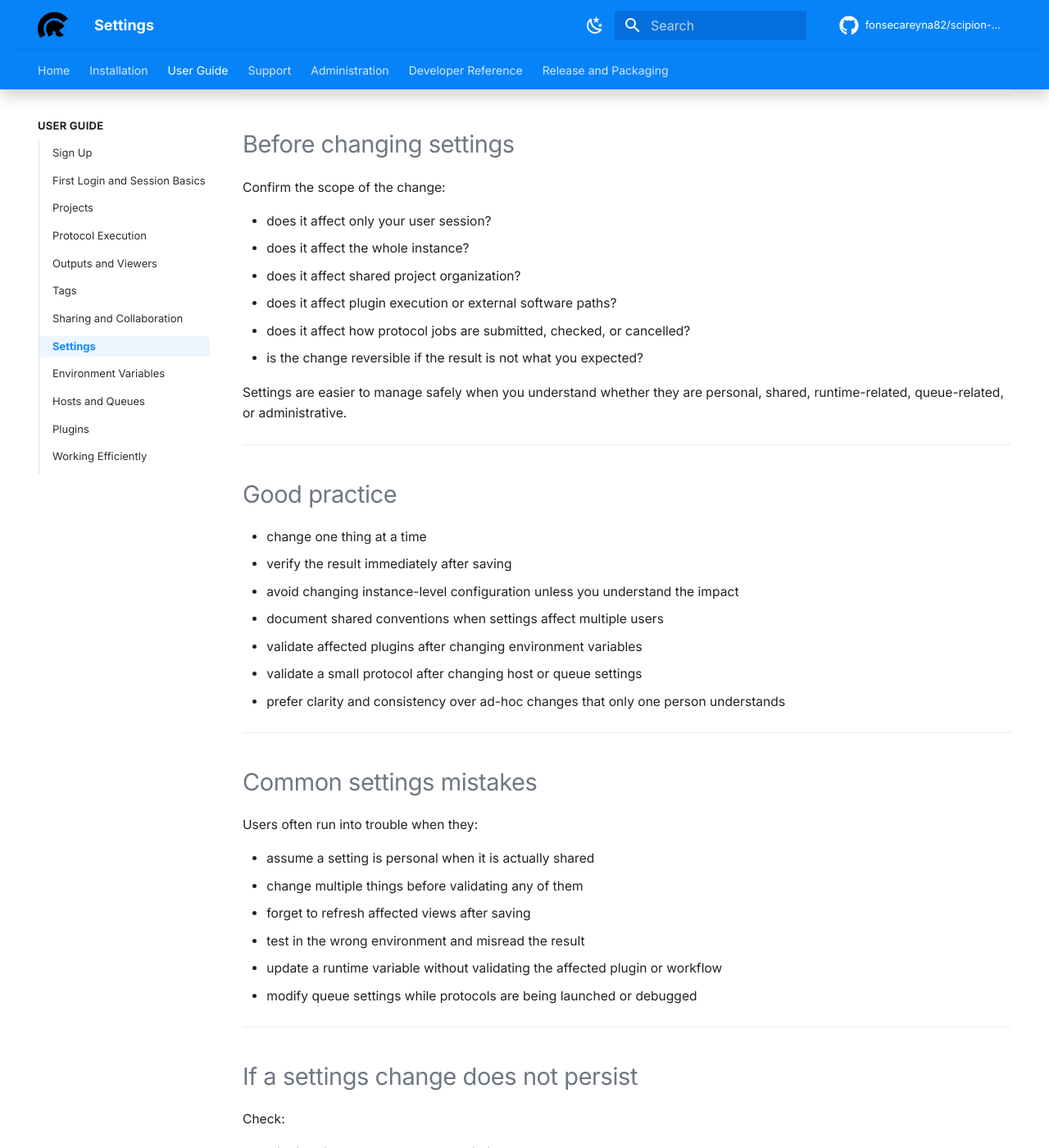
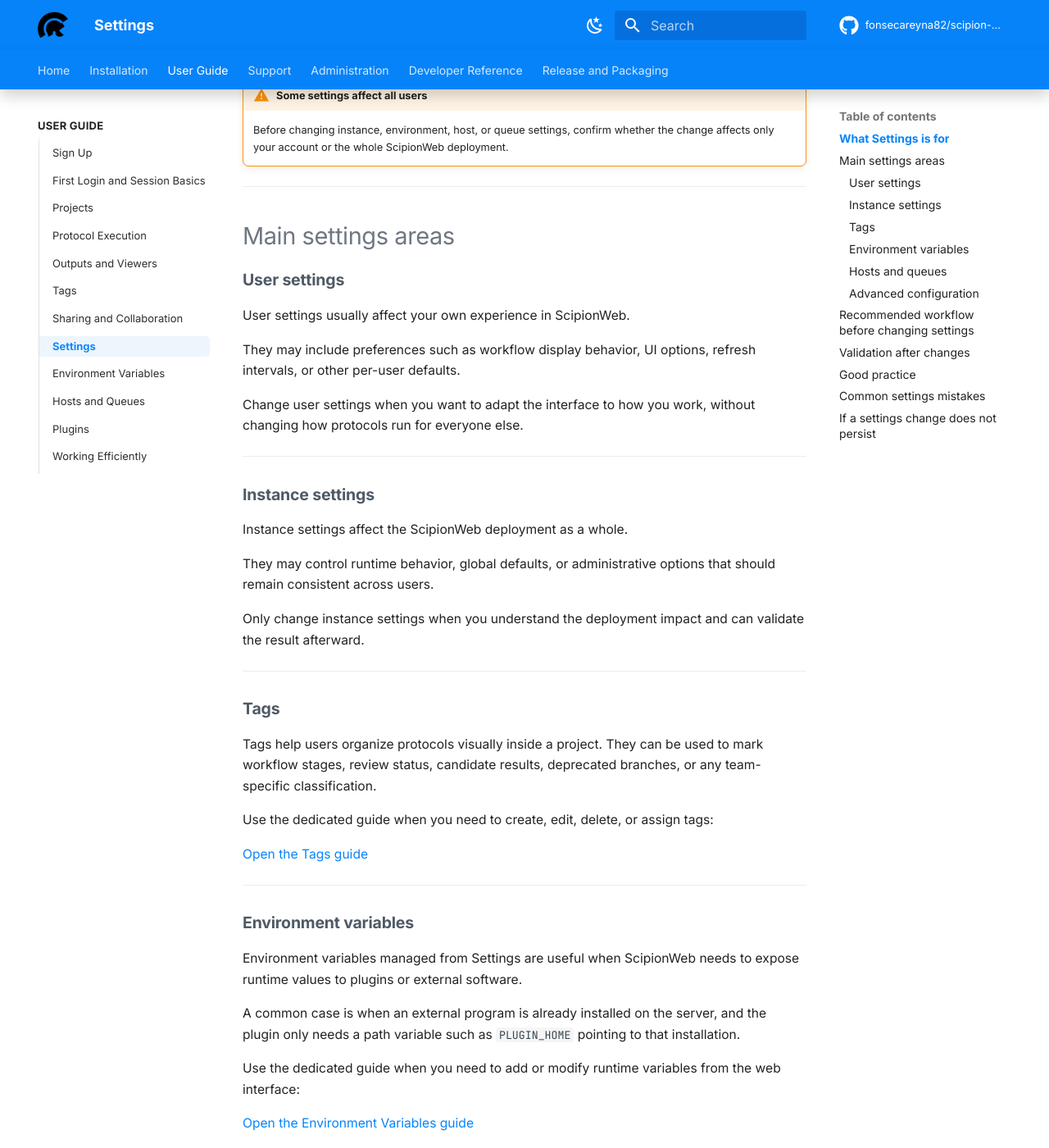
Before and after one commit to fonsecareyna82/scipion-docs, an MkDocs documentation site: the page built from docs/user-guide/settings.md, in a window 1280 px wide and 1400 px high, scrolled down 1130 px. Shown: the whole window at 82% size. Built offline with MkDocs 1.6.1 and Material for MkDocs 9.7.7, drawn with Linux system fonts in a browser that asks for light colours; comment, search, counter and statistics services are not loaded; the version menu is left out; some of the changed text lies outside the part shown.

Commit message:
Expand settings guide overview

```diff
--- a/docs/user-guide/settings.md
+++ b/docs/user-guide/settings.md
@@ -1,59 +1,134 @@
----
-hide:
-  - toc
----
-
 # Settings
 
-The Settings area centralizes configuration that affects your account, instance behavior, or shared UI conventions.
+The **Settings** area centralizes configuration that affects how ScipionWeb behaves for users, projects, plugins, protocol execution, and runtime integration with external systems.
+
+Use this page as the entry point for understanding what can be configured from the web interface and which dedicated guide to follow for each settings area.
 
 <img src="../../assets/images/screenshots/user-guide/settings-page.png" alt="Settings page" style="display:block;width:100%;max-width:980px;height:auto;margin:1.2rem auto 1.6rem;" />
 
-*Settings page with user, instance, and shared configuration areas.*
+*Settings page with user, instance, tags, environment, and host-related configuration areas.*
 
 ---
 
-## What you may find in Settings
+## What Settings is for
 
-Depending on your role and deployment, the Settings area can include:
+Settings is not only a place for personal preferences. In ScipionWeb, it can also expose shared configuration that affects project organization, plugin integration, and how protocols are submitted for execution.
+
+Depending on your role and deployment, Settings may include:
 
 - user preferences
-- instance-level configuration views
-- tag management or shared metadata helpers
-- environment variables for runtime and plugin integration
+- instance-level configuration
+- project tag management
+- environment variables for plugins and external software
 - host and queue configuration for protocol execution
-- advanced configuration panels intended for administrators
+- advanced configuration views for administrators
 
-For variables managed from the ScipionWeb interface, see [Environment Variables](environment-variables/).
-
-For queue-backed protocol execution, see [Hosts and Queues](hosts-and-queues/).
+!!! warning "Some settings affect all users"
+    Before changing instance, environment, host, or queue settings, confirm whether the change affects only your account or the whole ScipionWeb deployment.
 
 ---
 
-## Before changing settings
+## Main settings areas
 
-Confirm the scope of the change:
+### User settings
 
-- does it affect only your user session?
-- does it affect the whole instance?
-- does it affect shared project organization?
-- does it affect plugin execution or external software paths?
-- does it affect how protocol jobs are submitted, checked, or cancelled?
-- is the change reversible if the result is not what you expected?
+User settings usually affect your own experience in ScipionWeb.
 
-Settings are easier to manage safely when you understand whether they are personal, shared, runtime-related, queue-related, or administrative.
+They may include preferences such as workflow display behavior, UI options, refresh intervals, or other per-user defaults.
+
+Change user settings when you want to adapt the interface to how you work, without changing how protocols run for everyone else.
+
+---
+
+### Instance settings
+
+Instance settings affect the ScipionWeb deployment as a whole.
+
+They may control runtime behavior, global defaults, or administrative options that should remain consistent across users.
+
+Only change instance settings when you understand the deployment impact and can validate the result afterward.
+
+---
+
+### Tags
+
+Tags help users organize protocols visually inside a project. They can be used to mark workflow stages, review status, candidate results, deprecated branches, or any team-specific classification.
+
+Use the dedicated guide when you need to create, edit, delete, or assign tags:
+
+[Open the Tags guide](tags/)
+
+---
+
+### Environment variables
+
+Environment variables managed from Settings are useful when ScipionWeb needs to expose runtime values to plugins or external software.
+
+A common case is when an external program is already installed on the server, and the plugin only needs a path variable such as `PLUGIN_HOME` pointing to that installation.
+
+Use the dedicated guide when you need to add or modify runtime variables from the web interface:
+
+[Open the Environment Variables guide](environment-variables/)
+
+---
+
+### Hosts and queues
+
+Host settings define how ScipionWeb submits protocol executions, checks job status, and cancels jobs when a queue system is used.
+
+This is where SLURM-related queue execution can be configured from the web interface, including submit commands, cancel commands, check commands, submit templates, queues, memory, time, CPU, and GPU parameters.
+
+Use the dedicated guide when you need to configure protocol execution through SLURM or another queue system:
+
+[Open the Hosts and Queues guide](hosts-and-queues/)
+
+---
+
+### Advanced configuration
+
+Some deployments may expose advanced or read-only configuration views.
+
+Use these sections carefully. They are useful for reviewing the current state, debugging configuration issues, or confirming what ScipionWeb has loaded, but they may not be intended for routine editing by all users.
+
+---
+
+## Recommended workflow before changing settings
+
+Before changing anything, confirm:
+
+1. which area you are changing
+2. whether the change is personal, project-level, runtime-level, queue-level, or instance-wide
+3. whether other users may be affected
+4. how you will validate the change
+5. how to revert the change if the result is not correct
+
+This is especially important for environment variables and host/queue settings, because they can affect plugin discovery and protocol execution.
+
+---
+
+## Validation after changes
+
+After saving settings, validate the smallest possible workflow that proves the change worked.
+
+Examples:
+
+- after changing a user preference, refresh the affected view
+- after editing tags, open a project and confirm that tag assignment still works
+- after changing an environment variable, open or run a plugin protocol that depends on it
+- after changing host or queue settings, launch a small protocol through the configured queue
+- after changing instance settings, verify that the expected behavior is visible for the intended users
 
 ---
 
 ## Good practice
 
-- change one thing at a time
-- verify the result immediately after saving
-- avoid changing instance-level configuration unless you understand the impact
-- document shared conventions when settings affect multiple users
-- validate affected plugins after changing environment variables
-- validate a small protocol after changing host or queue settings
-- prefer clarity and consistency over ad-hoc changes that only one person understands
+- change one setting at a time
+- save and validate before making another change
+- document shared conventions for tags, environment variables, and queues
+- avoid changing host or queue settings while protocols are being launched or debugged
+- avoid changing runtime paths without validating the affected plugin
+- keep queue names aligned with the real scheduler configuration
+- prefer clear names and conservative defaults over ad-hoc values
 
 ---
 
@@ -61,12 +136,13 @@
 
 Users often run into trouble when they:
 
-- assume a setting is personal when it is actually shared
-- change multiple things before validating any of them
-- forget to refresh affected views after saving
-- test in the wrong environment and misread the result
-- update a runtime variable without validating the affected plugin or workflow
-- modify queue settings while protocols are being launched or debugged
+- assume a setting is personal when it is shared
+- change several settings before validating any of them
+- forget to refresh the affected page after saving
+- edit a runtime variable but test the wrong plugin or project
+- configure a queue name that does not exist in the scheduler
+- change a submit template without checking the generated job script behavior
+- modify settings in a test deployment and expect production to change
 
 ---
 
@@ -76,6 +152,15 @@
 
 - whether the save request succeeded
 - whether the page reloaded stale data
-- whether your role has permission to change that section
+- whether your user role has permission to change that section
 - whether browser or API errors appeared during save
 - whether another source of configuration is overriding the expected value
+- whether the backend logs show a validation or permission error
+
+Useful recovery steps:
+
+1. refresh the Settings page
+2. confirm that the value is still present
+3. validate with the smallest affected workflow
+4. inspect browser network requests if the value disappears
+5. check backend logs if the API reports an error
```
